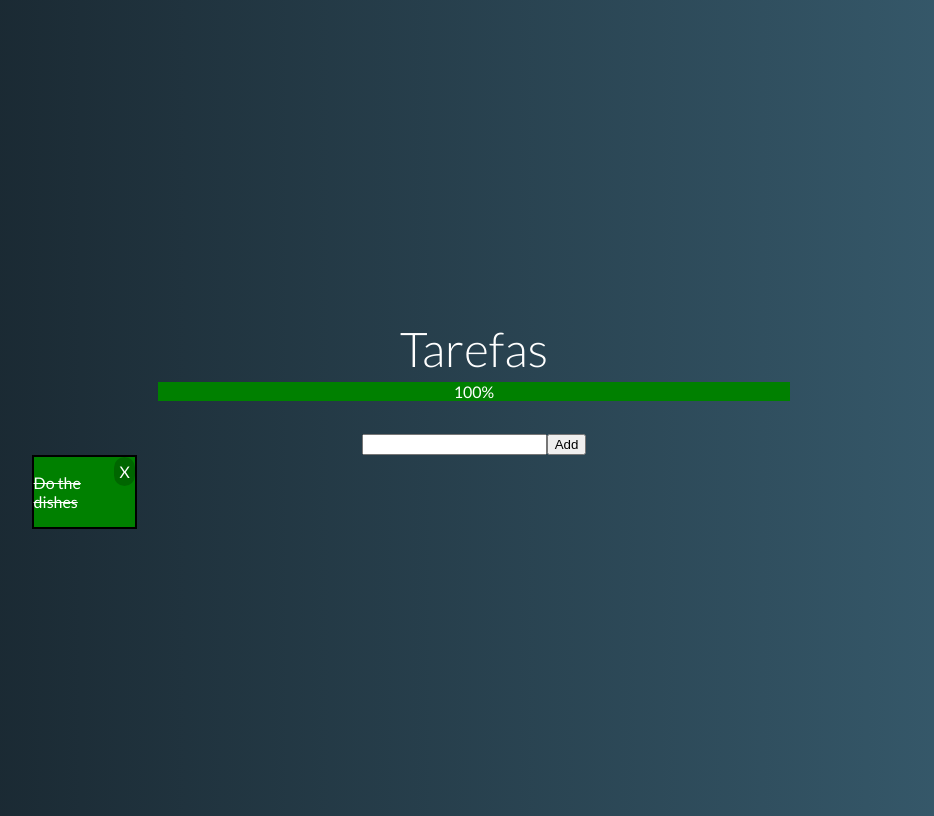
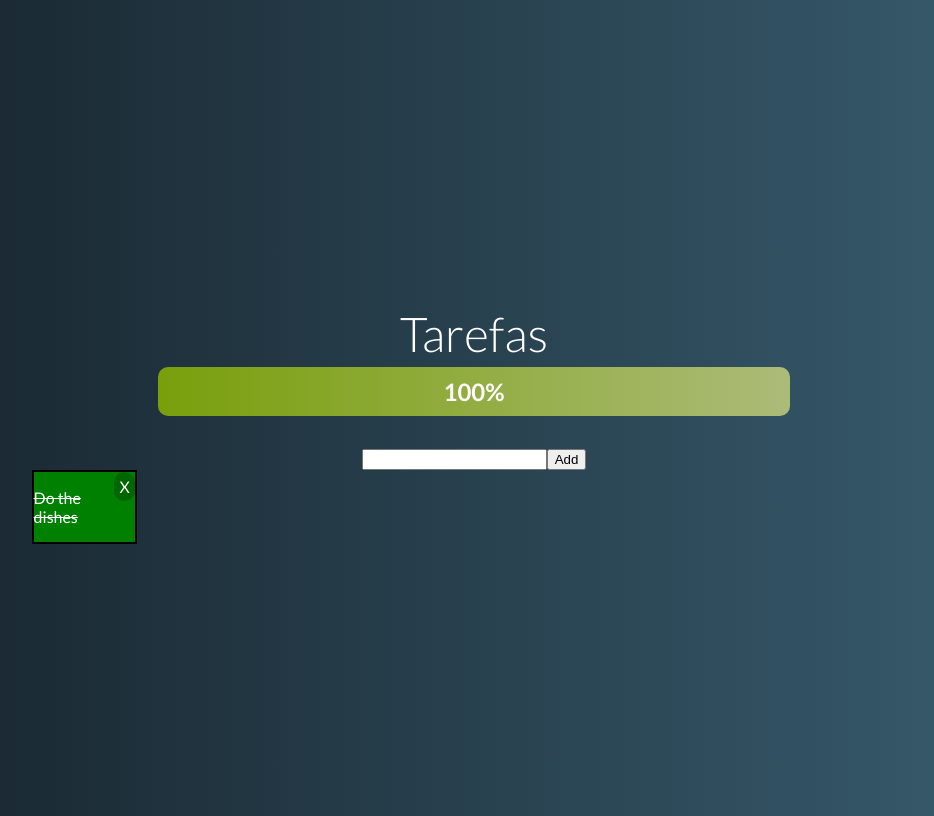
Before and after one commit to joaofelipesus/todo-list-vue-course, a Vue app: page / in a window 1280 px wide. Shown: the whole page, without its empty margins (166-1100 px from the left). Built offline with nearby package versions, Linux system fonts and the light colour scheme.

Commit message:
improv: progressbar style.

```diff
--- a/src/components/ProgressBar.vue
+++ b/src/components/ProgressBar.vue
@@ -4,7 +4,7 @@
     :class="backgroundColor"
     data-test="progress-bar"
   >
-    {{ percentage }}%
+    <h2>{{ percentage }}%</h2>
   </div>
 </template>
 
@@ -33,17 +33,23 @@ export default {
     text-align: center;
     width: 50%;
     margin-bottom: 2em;
+    border-radius: 10px;
+  }
+
+  .progress-bar h2 {
+    margin-top: 10px;
+    margin-bottom: 10px;
   }
 
   .all-done {
-    background: green;
+    background: linear-gradient(to right, #799F0C, #ACBB78);
   }
 
   .almost-done {
-    background: yellow;
+    background: linear-gradient(to right, #ffe259, #ffa751)
   }
 
   .a-lot-to-do {
-    background: red;
+    background: linear-gradient(to right, #FF416C, #FF4B2B)
   }
 </style>
```
